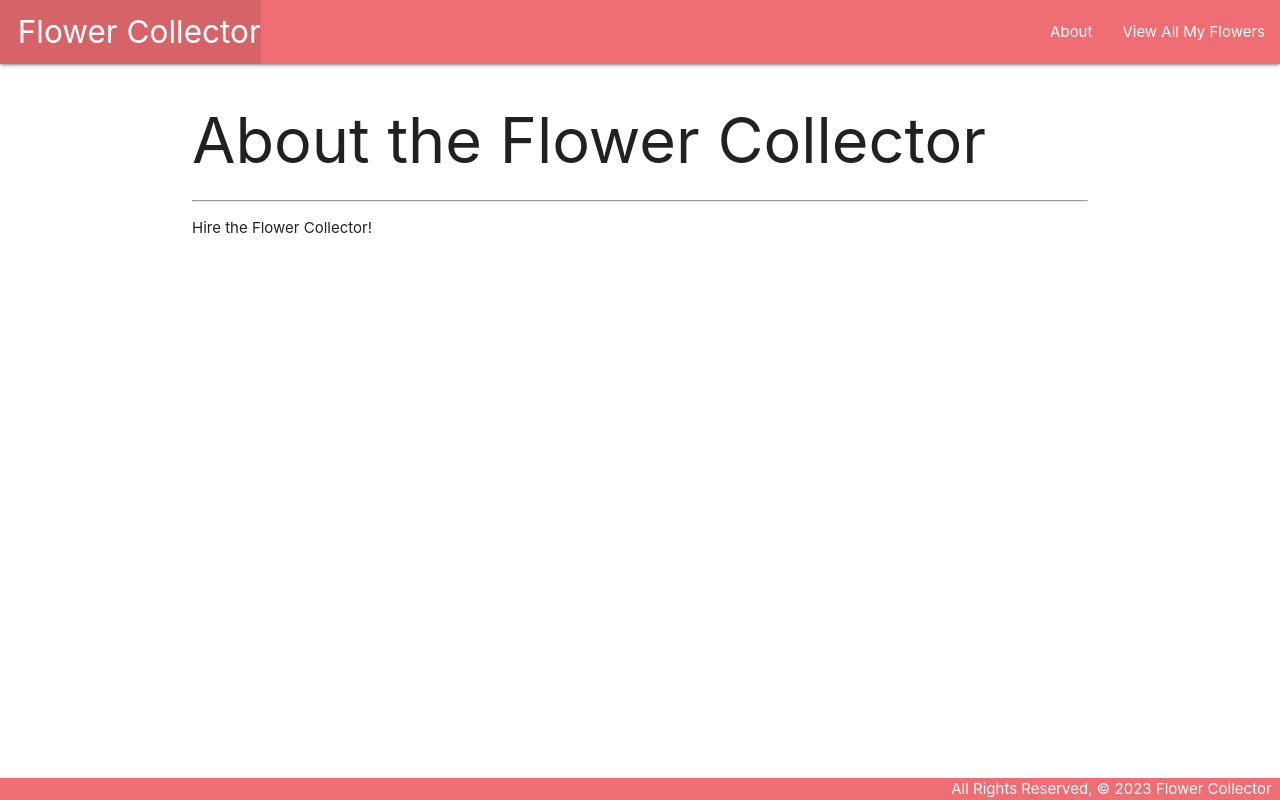
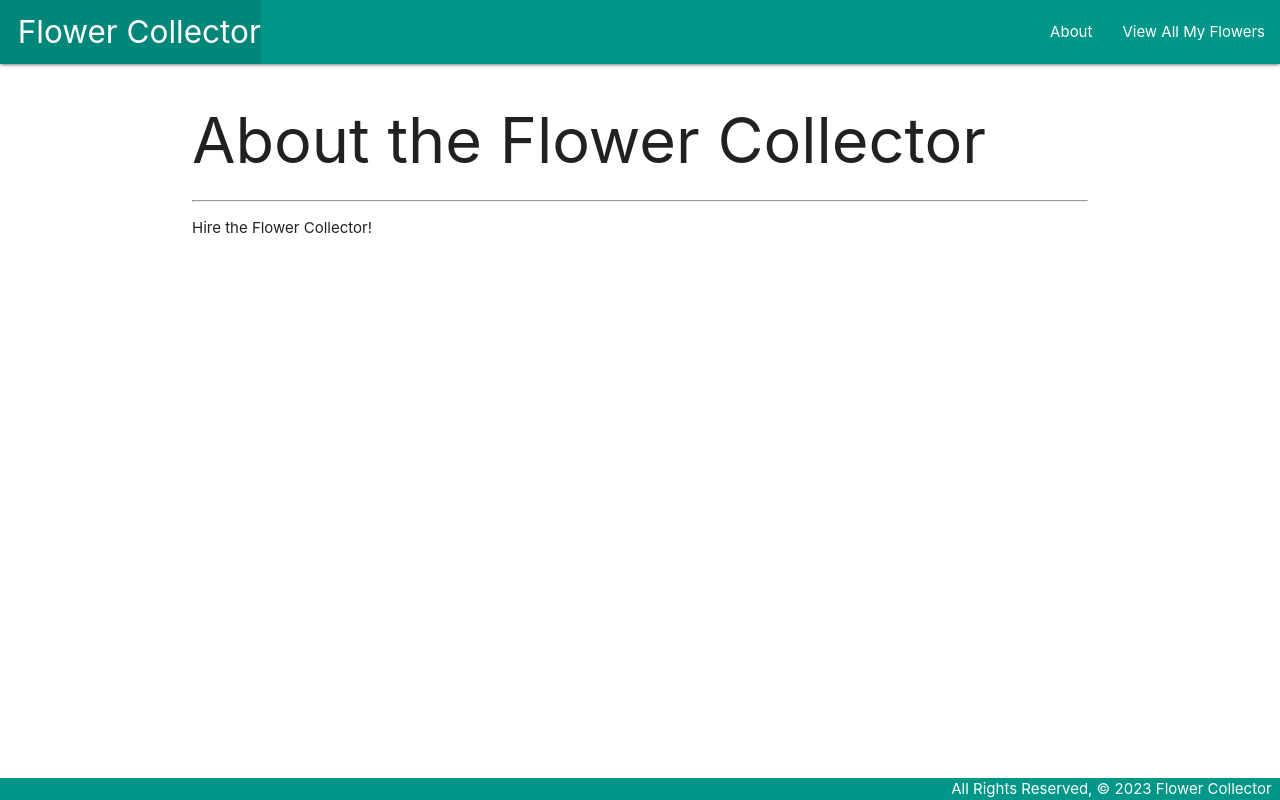
Before and after one commit to SaidNivek/flowercollector, a Django app: page /about/ in a window 1280 px wide. Run offline with Django 4.2, Linux system fonts and the light colour scheme.

Commit message:
Change header/footer color

```diff
--- a/main_app/templates/base.html
+++ b/main_app/templates/base.html
@@ -14,7 +14,7 @@
 <body>
   <header class="navbar-fixed">
     <nav>
-      <div class="nav-wrapper">
+      <div class="nav-wrapper teal">
         <ul>
           <li><a href="/" class="left brand-logo">&nbsp;&nbsp;Flower Collector</a></li>
         </ul>
@@ -29,7 +29,7 @@
     {% block content %}
     {% endblock %}
   </main>
-  <footer class="page-footer">
+  <footer class="page-footer teal">
     <div class="right">All Rights Reserved, &copy; 2023 Flower Collector &nbsp;</div>
   </footer>
 </body>
```
